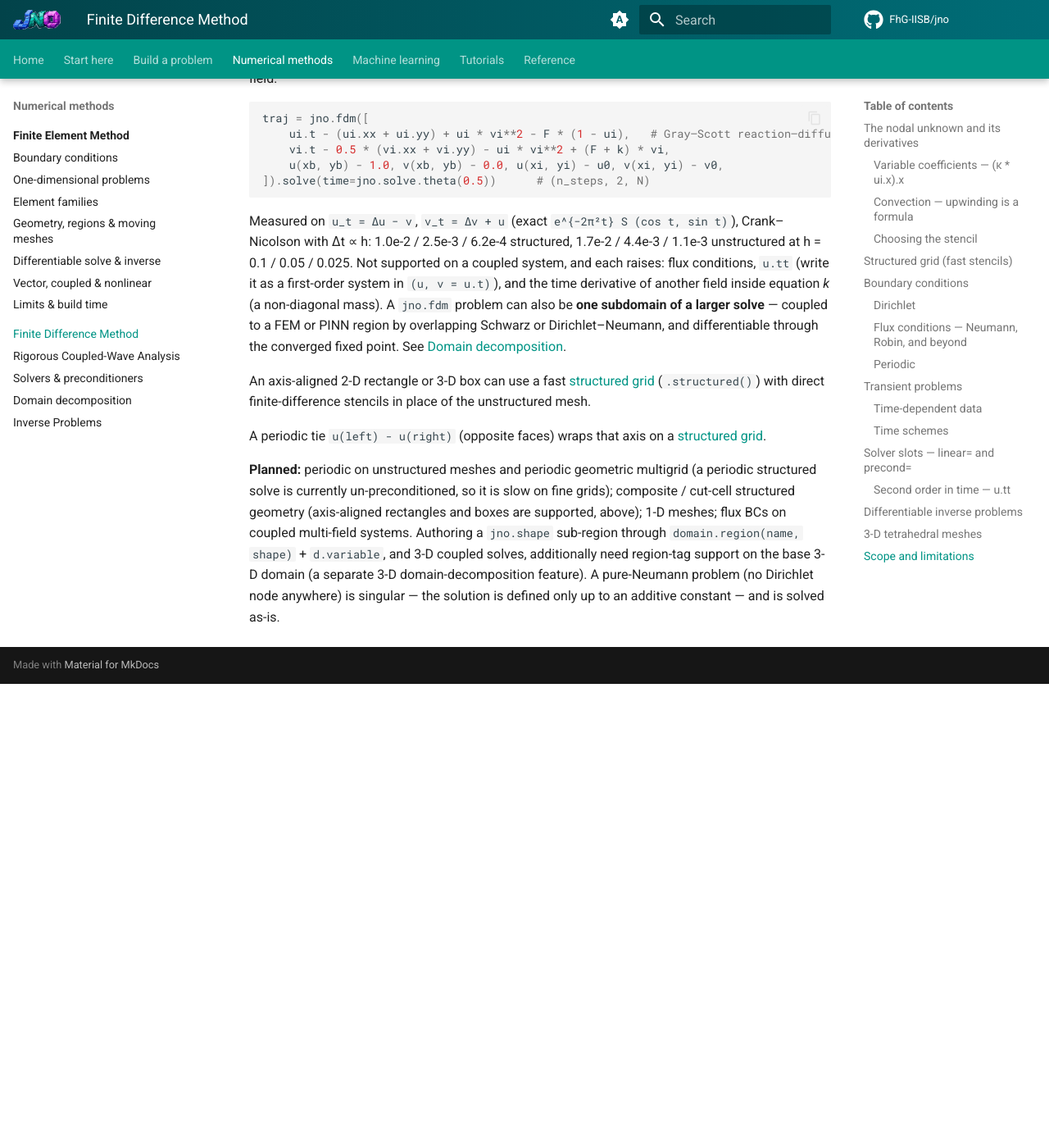
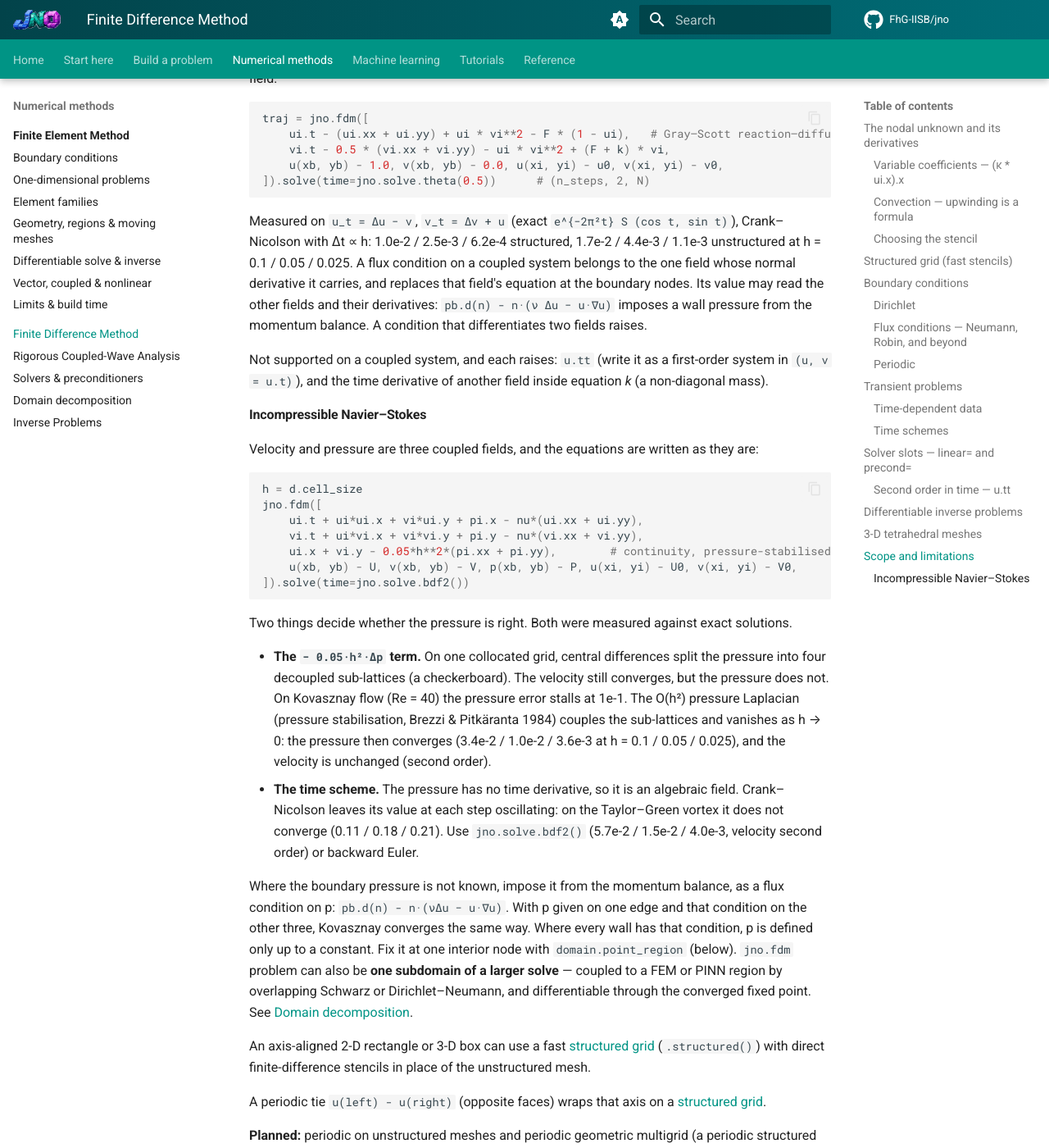
Before and after one commit to FhG-IISB/jNO, an MkDocs documentation site: the page built from docs/fdm.md, in a window 1280 px wide and 1400 px high, scrolled down 14310 px. Shown: the whole window at 82% size. Built offline with MkDocs 1.6.1 and Material for MkDocs 9.7.7, drawn with Linux system fonts in a browser that asks for light colours; comment, search, counter and statistics services are not loaded; before the commit the page ends 15144 px from its top, so only the background shows below that; some of the changed text lies outside the part shown.

Commit message:
feat(fdm): flux conditions on coupled systems, and incompressible Navier-Stokes

````diff
--- a/docs/fdm.md
+++ b/docs/fdm.md
@@ -630,9 +630,44 @@ traj = jno.fdm([
 
 Measured on `u_t = Δu − v`, `v_t = Δv + u` (exact `e^{−2π²t} S (cos t, sin t)`), Crank–Nicolson with
 Δt ∝ h: 1.0e-2 / 2.5e-3 / 6.2e-4 structured, 1.7e-2 / 4.4e-3 / 1.1e-3 unstructured at h = 0.1 / 0.05 / 0.025.
-Not supported on a coupled system, and each raises: flux conditions, `u.tt` (write it as a first-order
-system in `(u, v = u.t)`), and the time derivative of another field inside equation *k* (a non-diagonal
-mass). A
+A flux condition on a coupled system belongs to the one field whose normal derivative it carries, and
+replaces that field's equation at the boundary nodes. Its value may read the other fields and their
+derivatives: `pb.d(n) - n·(ν Δu − u·∇u)` imposes a wall pressure from the momentum balance. A condition
+that differentiates two fields raises.
+
+Not supported on a coupled system, and each raises: `u.tt` (write it as a first-order system in
+`(u, v = u.t)`), and the time derivative of another field inside equation *k* (a non-diagonal mass).
+
+#### Incompressible Navier–Stokes
+
+Velocity and pressure are three coupled fields, and the equations are written as they are:
+
+```python
+h = d.cell_size
+jno.fdm([
+    ui.t + ui*ui.x + vi*ui.y + pi.x - nu*(ui.xx + ui.yy),
+    vi.t + ui*vi.x + vi*vi.y + pi.y - nu*(vi.xx + vi.yy),
+    ui.x + vi.y - 0.05*h**2*(pi.xx + pi.yy),        # continuity, pressure-stabilised
+    u(xb, yb) - U, v(xb, yb) - V, p(xb, yb) - P, u(xi, yi) - U0, v(xi, yi) - V0,
+]).solve(time=jno.solve.bdf2())
+```
+
+Two things decide whether the pressure is right. Both were measured against exact solutions.
+
+- **The `− 0.05·h²·Δp` term.** On one collocated grid, central differences split the pressure into four
+  decoupled sub-lattices (a checkerboard). The velocity still converges, but the pressure does not.
+  On Kovasznay flow (Re = 40) the pressure error stalls at 1e-1. The O(h²) pressure Laplacian
+  (pressure stabilisation, Brezzi & Pitkäranta 1984) couples the sub-lattices and vanishes as h → 0:
+  the pressure then converges (3.4e-2 / 1.0e-2 / 3.6e-3 at h = 0.1 / 0.05 / 0.025), and the velocity is
+  unchanged (second order).
+- **The time scheme.** The pressure has no time derivative, so it is an algebraic field. Crank–Nicolson
+  leaves its value at each step oscillating: on the Taylor–Green vortex it does not converge (0.11 / 0.18 /
+  0.21). Use `jno.solve.bdf2()` (5.7e-2 / 1.5e-2 / 4.0e-3, velocity second order) or backward Euler.
+
+Where the boundary pressure is not known, impose it from the momentum balance, as a flux condition on p:
+`pb.d(n) - n·(νΔu − u·∇u)`. With p given on one edge and that condition on the other three, Kovasznay
+converges the same way. Where every wall has that condition, p is defined only up to a constant. Fix it at
+one interior node with `domain.point_region` (below).
 `jno.fdm` problem can also be **one subdomain of a larger solve** — coupled to a FEM or PINN region by
 overlapping Schwarz or Dirichlet–Neumann, and differentiable through the converged fixed point. See
 [Domain decomposition](domain-decomposition.md).
@@ -645,8 +680,7 @@ A periodic tie `u(left) - u(right)` (opposite faces) wraps that axis on a
 
 **Planned:** periodic on unstructured meshes and periodic geometric multigrid (a periodic structured solve
 is currently un-preconditioned, so it is slow on fine grids); composite / cut-cell structured geometry
-(axis-aligned rectangles and boxes are supported, above); 1-D meshes; flux BCs on coupled multi-field
-systems. Authoring a `jno.shape` sub-region
+(axis-aligned rectangles and boxes are supported, above); 1-D meshes. Authoring a `jno.shape` sub-region
 through `domain.region(name, shape)` + `d.variable`, and 3-D coupled solves, additionally need
 region-tag support on the base 3-D domain (a separate 3-D domain-decomposition feature). A pure-Neumann
 problem (no Dirichlet node anywhere) is singular — the solution is defined only up to an additive
````
Also changed, not shown: 2 other files.
